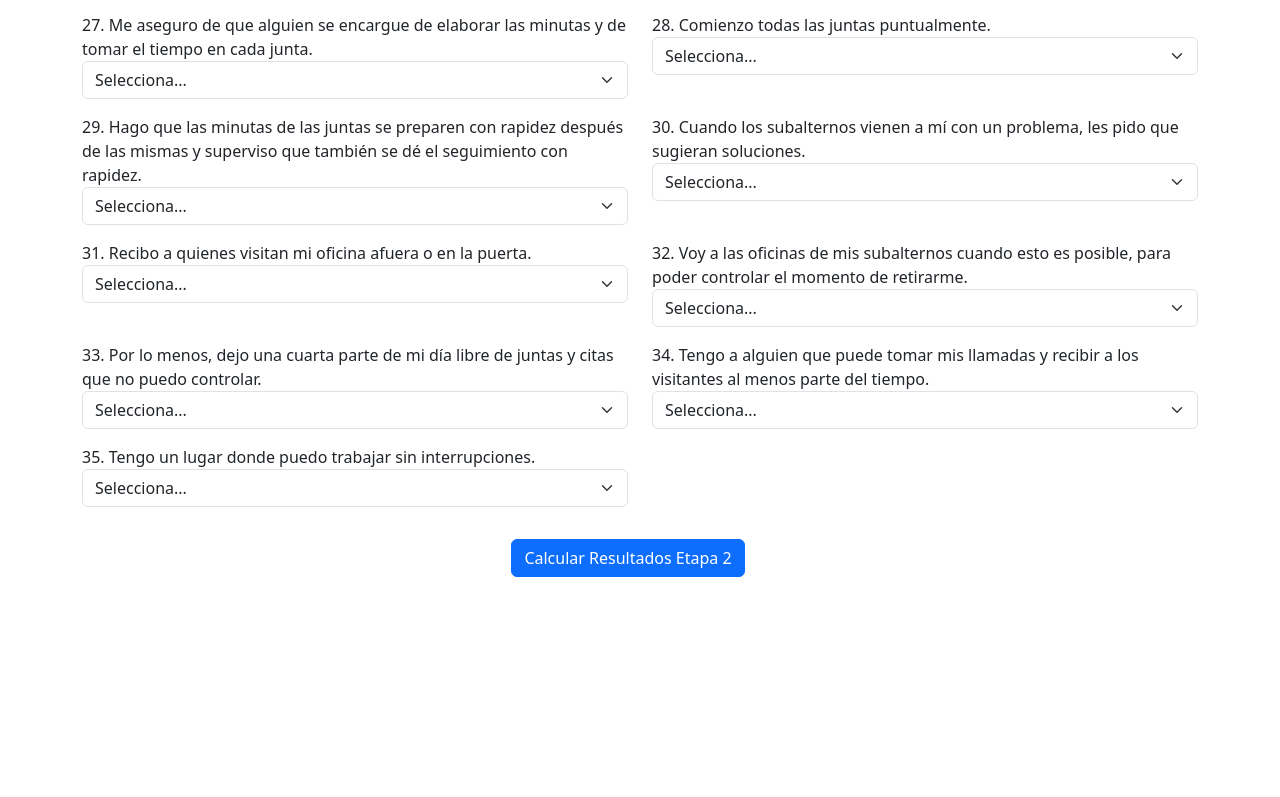
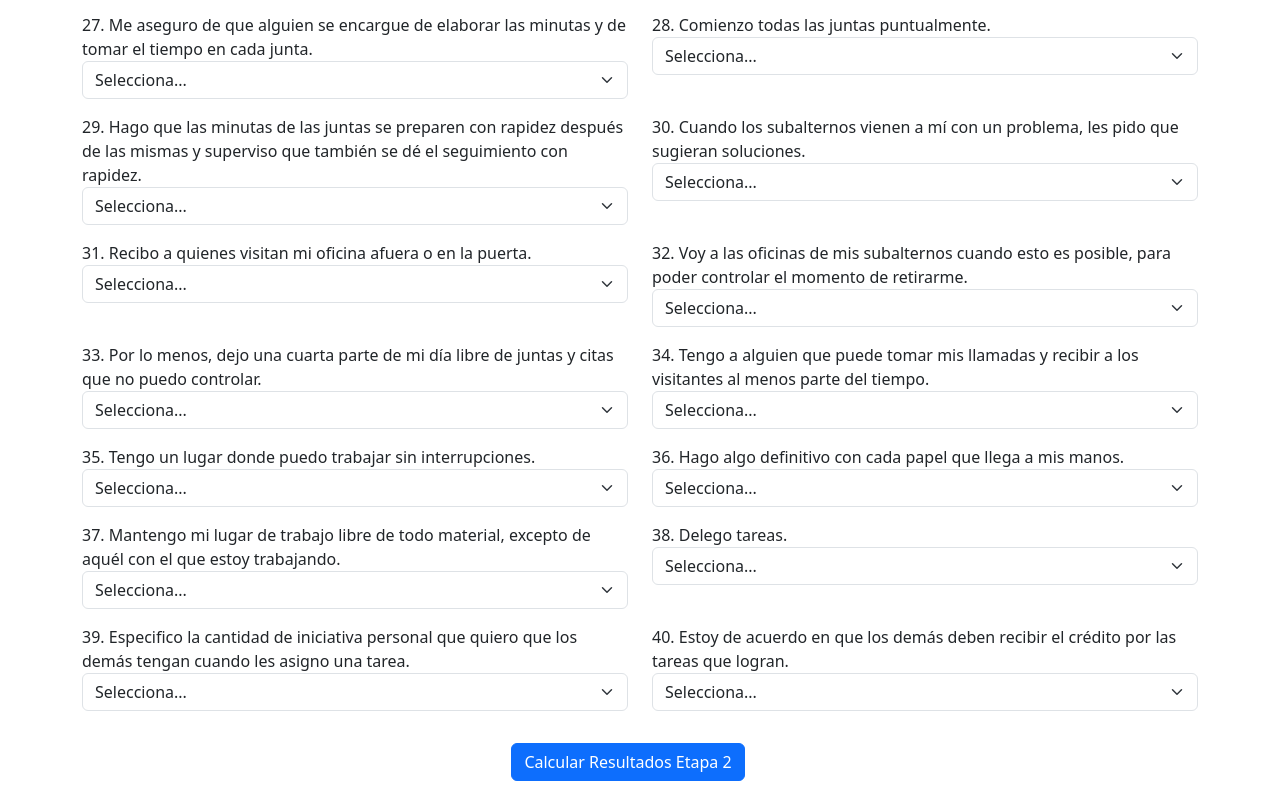
Before and after one commit to CharlieBowie/TestMTI, a plain HTML site: page index.html in a window 1280 px wide. Shown: the part 2586-3383 px from the top of the page. Before the commit the page ends 3179 px from the top, so only its background shows below. Drawn offline with nearby package versions, Linux system fonts and the light colour scheme.

Commit message:
Update index.html

```diff
--- a/index.html
+++ b/index.html
@@ -606,6 +606,63 @@
                     <option value="4">4 - Siempre</option>
                 </select>
         </div>
+        <div class="col-md-6 mb-3">
+        <label>36. Hago algo definitivo con cada papel que llega a mis manos.</label>
+        <select class="form-select" name="q36">
+            <option value="">Selecciona...</option>
+            <option value="0">0 - Nunca</option>
+            <option value="1">1 - Rara vez</option>
+            <option value="2">2 - A veces</option>
+            <option value="3">3 - Con frecuencia</option>
+            <option value="4">4 - Siempre</option>
+        </select>
+    </div>
+    <div class="col-md-6 mb-3">
+        <label>37. Mantengo mi lugar de trabajo libre de todo material, excepto de aquél con el que estoy trabajando.</label>
+        <select class="form-select" name="q37">
+            <option value="">Selecciona...</option>
+            <option value="0">0 - Nunca</option>
+            <option value="1">1 - Rara vez</option>
+            <option value="2">2 - A veces</option>
+            <option value="3">3 - Con frecuencia</option>
+            <option value="4">4 - Siempre</option>
+        </select>
+    </div>
+    <div class="col-md-6 mb-3">
+        <label>38. Delego tareas.</label>
+        <select class="form-select" name="q38">
+            <option value="">Selecciona...</option>
+            <option value="0">0 - Nunca</option>
+            <option value="1">1 - Rara vez</option>
+            <option value="2">2 - A veces</option>
+            <option value="3">3 - Con frecuencia</option>
+            <option value="4">4 - Siempre</option>
+        </select>
+    </div>
+    <div class="col-md-6 mb-3">
+        <label>39. Especifico la cantidad de iniciativa personal que quiero que los demás tengan cuando les asigno una tarea.</label>
+        <select class="form-select" name="q39">
+            <option value="">Selecciona...</option>
+            <option value="0">0 - Nunca</option>
+            <option value="1">1 - Rara vez</option>
+            <option value="2">2 - A veces</option>
+            <option value="3">3 - Con frecuencia</option>
+            <option value="4">4 - Siempre</option>
+        </select>
+    </div>
+    <div class="col-md-6 mb-3">
+        <label>40. Estoy de acuerdo en que los demás deben recibir el crédito por las tareas que logran.</label>
+        <select class="form-select" name="q40">
+            <option value="">Selecciona...</option>
+            <option value="0">0 - Nunca</option>
+            <option value="1">1 - Rara vez</option>
+            <option value="2">2 - A veces</option>
+            <option value="3">3 - Con frecuencia</option>
+            <option value="4">4 - Siempre</option>
+        </select>
+    </div>
+
+
         <div class="row mt-3">
             <div class="col-12 text-center">
                 <button type="button" class="btn btn-primary" onclick="calcularResultadoEtapa2()">Calcular Resultados Etapa 2</button>
```
